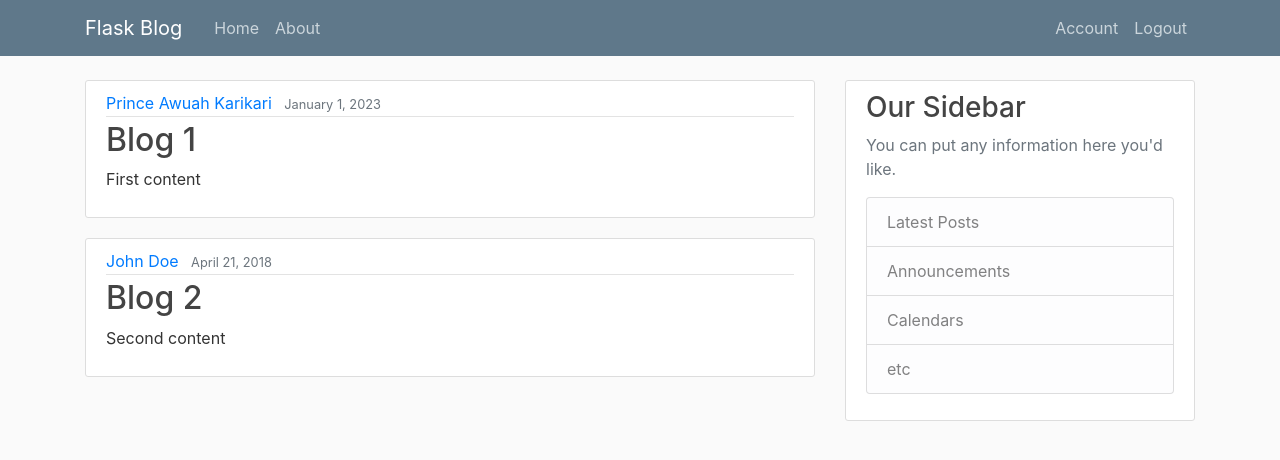
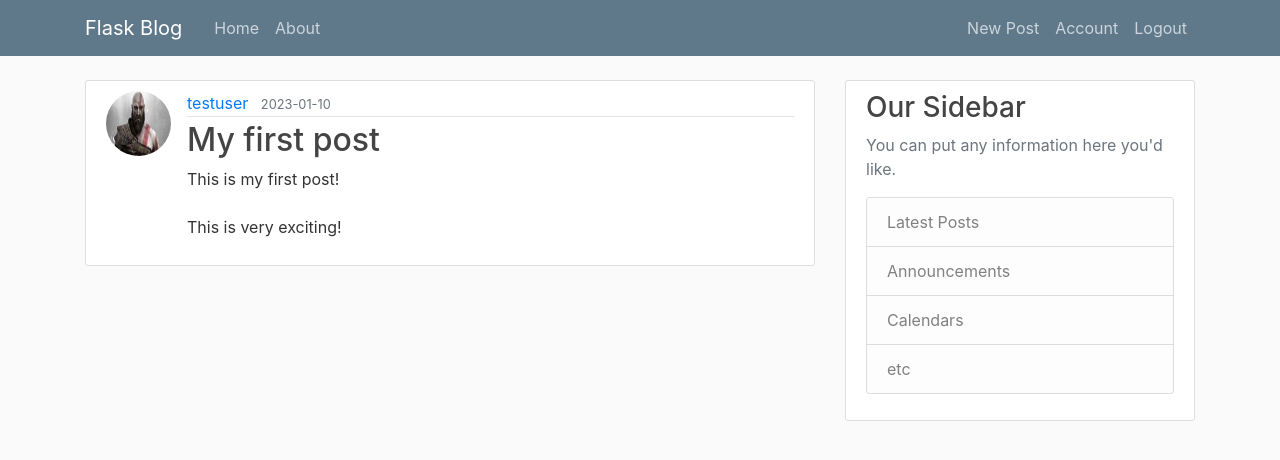
Before and after one commit to PRINCEKK122/flask-blog, a Flask app: page / in a window 1280 px wide. Shown: the top 460 px of the page. Run offline with Flask 2, Linux system fonts and the light colour scheme; a user stored in the database is signed in; data comes from the database, SQL or seed files in the repository; both versions use the stored data as it was after the commit; some libraries are stand-ins or nearby versions.

Commit message:
implemented post route and its related UI to create a post

```diff
--- a/flaskblog/routes.py
+++ b/flaskblog/routes.py
@@ -1,30 +1,17 @@
 import os
 import secrets
+from PIL import Image
 from flask import render_template, url_for, flash, redirect, request
-from flaskblog.forms import RegistrationForm, LoginForm, UpdateAccountForm
+from flaskblog.forms import RegistrationForm, LoginForm, UpdateAccountForm, PostForm
 from flaskblog import app, db, bcrypt
 from flaskblog.models import User, Post
 from flask_login import login_user, current_user, logout_user, login_required
-
-posts = [
-    {
-        "author": "Prince Awuah Karikari",
-        "title": "Blog 1",
-        "content": "First content",
-        "date_posted": "January 1, 2023",
-    },
-    {
-        "author": "John Doe",
-        "title": "Blog 2",
-        "content": "Second content",
-        "date_posted": "April 21, 2018",
-    },
-]
 
 
 @app.route("/")
 @app.route("/home")
 def hello():
+    posts = Post.query.all()
     return render_template("home.html", posts=posts)
 
 
@@ -74,14 +61,20 @@ def logout():
     logout_user()  # for logging out the user
     return redirect(url_for("hello"))
 
+
 def save_picture(form_picture):
     random_hex = secrets.token_hex(8)
     _, f_ext = os.path.splitext(form_picture.filename)
     picture_fn = random_hex + f_ext
     picture_path = os.path.join(app.root_path, "static/profile_pics/" + picture_fn)
-    form_picture.save(picture_path)
+
+    output_size = (125, 125)
+    i = Image.open(form_picture)
+    i.thumbnail(output_size)
+    i.save(picture_path)
 
     return picture_fn
+
 
 @app.route("/account", methods=["GET", "POST"])
 @login_required
@@ -100,6 +93,22 @@ def account():
         form.username.data = current_user.username
         form.email.data = current_user.email
     image_file = url_for("static", filename="profile_pics/" + current_user.image_file)
+
     return render_template(
         "account.html", title="Account", image_file=image_file, form=form
     )
+
+
+@app.route("/post/new", methods=["GET", "POST"])
+@login_required
+def new_post():
+    form = PostForm()
+    if form.validate_on_submit():
+        post = Post(
+            title=form.title.data, content=form.content.data, author=current_user
+        )
+        db.session.add(post)
+        db.session.commit()
+        flash("Your post has been created!", "success")
+        return redirect(url_for("hello"))
+    return render_template("create_post.html", title="New Post", form=form)
--- a/flaskblog/templates/home.html
+++ b/flaskblog/templates/home.html
@@ -1,15 +1,19 @@
-{% extends "layout.html" %}
-{% block content %}
-    {% for post in posts %}
+{% extends "layout.html" %} {% block content %} {% for post in posts %}
 <article class="media content-section">
+  <img
+    class="rounded-circle article-img"
+    src="{{url_for('static', filename='profile_pics/' + post.author.image_file)}}"
+    alt=""
+  />
   <div class="media-body">
     <div class="article-metadata">
-            <a class="mr-2" href="#">{{ post.author }}</a>
-            <small class="text-muted">{{ post.date_posted }}</small>
+      <a class="mr-2" href="#">{{ post.author.username }}</a>
+      <small class="text-muted"
+        >{{ post.date_posted.strftime("%Y-%m-%d") }}</small
+      >
     </div>
     <h2><a class="article-title" href="#">{{ post.title }}</a></h2>
     <p class="article-content">{{ post.content }}</p>
   </div>
 </article>
-    {% endfor %}
-{% endblock content %}
+{% endfor %} {% endblock content %}
--- a/flaskblog/templates/layout.html
+++ b/flaskblog/templates/layout.html
@@ -31,6 +31,7 @@
             <!-- Navbar Right Side -->
             <div class="navbar-nav d-flex">
               {% if current_user.is_authenticated %}
+                <a class="nav-item nav-link" href="{{url_for('new_post')}}">New Post</a>
                 <a class="nav-item nav-link" href="{{url_for('account')}}">Account</a>
                 <a class="nav-item nav-link" href="{{url_for('logout')}}">Logout</a>
               {% else %}
--- a/flaskblog/templates/register.html
+++ b/flaskblog/templates/register.html
@@ -17,8 +17,6 @@
         {% else %}
             {{form.username(class="form-control form-control-lg")}}
         {% endif %}
-
-
       </div>
       <div class="form-group">
         {{form.email.label(class="form-control-label")}}
```
Also changed, not shown: flaskblog/forms.py (+7 -1 lines), flaskblog/templates/create_post.html (added, +40 -0 lines), flaskblog/static/profile_pics/3f7cfd8af6030ebb.jpg (added), instance/site.db. Lines whose indentation alone changed are shown as unchanged.
